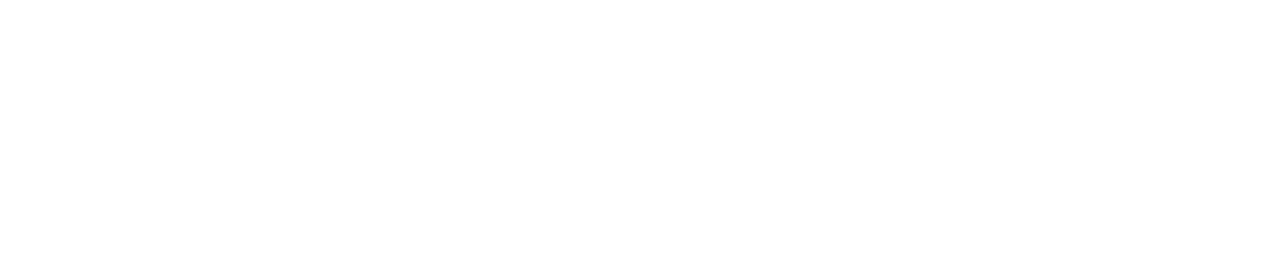
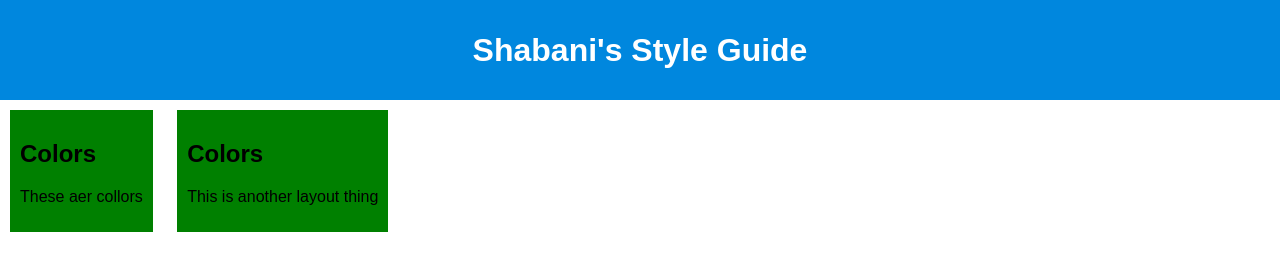
Before and after one commit to Rockwell70/webDev, a plain HTML site: page front_end_course/designSystem/index.html in a window 1280 px wide. Drawn offline with Linux system fonts and the light colour scheme.

Commit message:
split text work

```diff
--- a/front_end_course/designSystem/index.html
+++ b/front_end_course/designSystem/index.html
@@ -1,8 +1,33 @@
 <!DOCTYPE html>
 <html lang="en">
 <meta charset="UTF-8">
-<link rel="stylesheet" type="text/css" href="style.css">
+<link rel="preconnect" href="https://fonts.googleapis.com">
+<link rel="preconnect" href="https://fonts.gstatic.com" crossorigin>
+<link rel="stylesheet" href="style.css">
+<link href="https://fonts.googleapis.com/css2?family=Alegreya+Sans+SC:wght@300&display=swap" >
 <title>Shabani Web Tool</title>
 <body>
+
+<header class="header">
+    <h1>Shabani's Style Guide </h1>
+</header>
+
+<section>
+    <article class="article-one">
+        <h2>Colors</h2>
+            <p>These aer collors</p>
+
+    </article>
+</section>
+
+<section>
+    <article class="article-two">
+        <h2>Colors</h2>
+            <p>This is another layout thing</p>
+
+    </article>
+</section>
+
+
 </body>
 </html>
--- a/front_end_course/designSystem/style.css
+++ b/front_end_course/designSystem/style.css
@@ -0,0 +1,23 @@
+body {
+    font-family: 'Alegreya Sans SC', sans-serif;
+    margin: 0;
+}
+
+h1 {
+    text-align: center;
+    color: white;
+    background-color: #0087de;
+    line-height: 100px;
+    margin: 0;
+}
+
+section {
+    display: inline-flex;
+}
+
+article {
+    margin: 10px;
+    padding: 10px;
+    background: green;
+
+}
```
